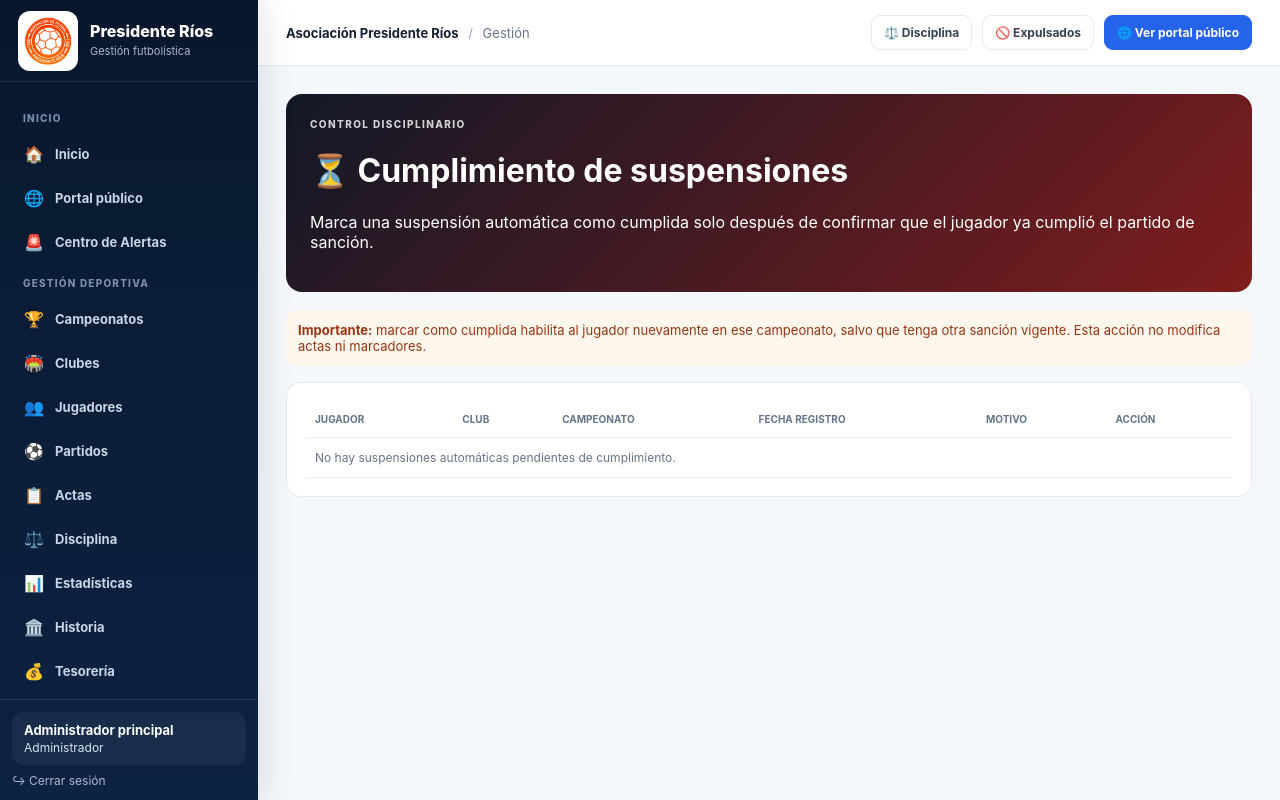
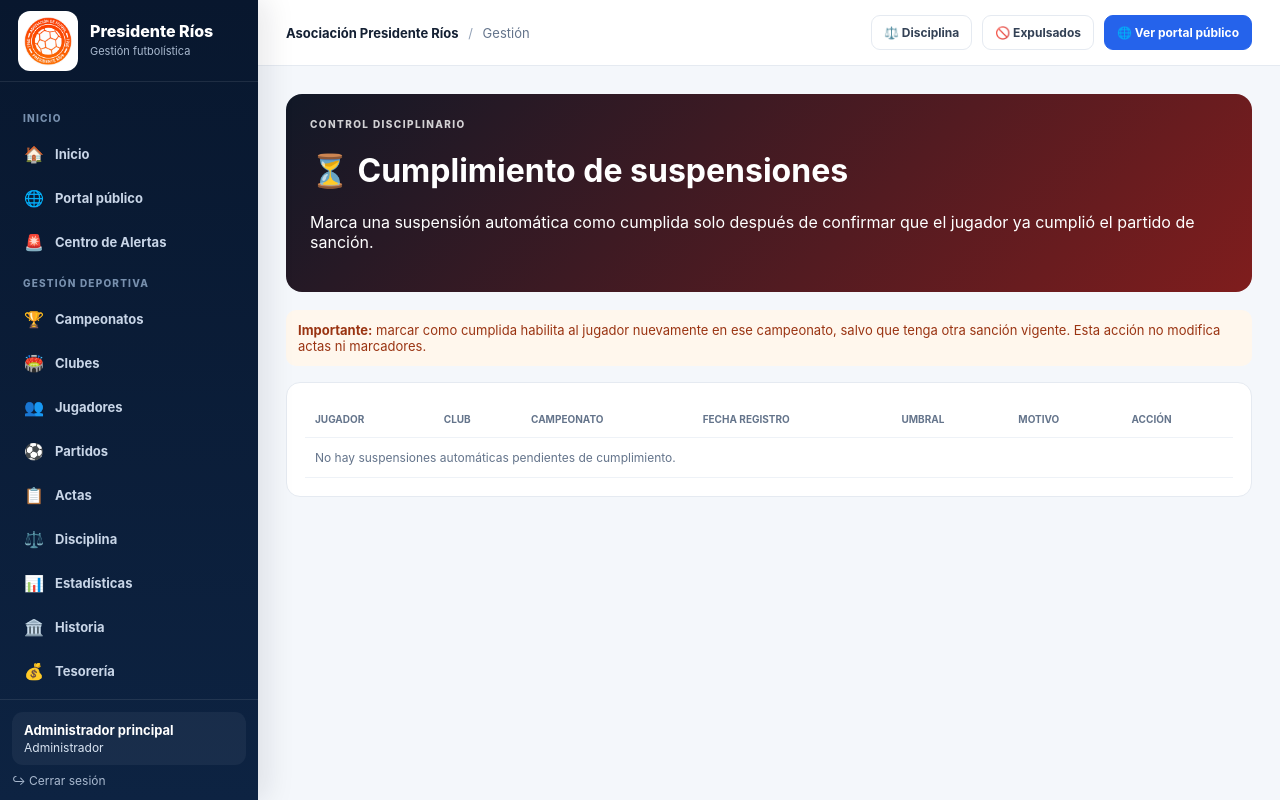
Before and after one commit to asociacionpresidenterios/sistema-presidente-rios, a Flask app: page /admin/disciplina/suspensiones in a window 1280 px wide. Run offline with Flask 3, Linux system fonts and the light colour scheme; the visitor is signed in with stand-in values (Sample User, id 1); data that the repository does not hold is empty; some libraries are stand-ins or nearby versions.

Commit message:
Mostrar umbral de amarillas en tabla de suspensiones

```diff
--- a/templates/admin_suspensiones_automaticas.html
+++ b/templates/admin_suspensiones_automaticas.html
@@ -7,10 +7,10 @@
 <div class="wrap">
  <div class="hero"><div style="font-size:10px;letter-spacing:.14em;font-weight:800;opacity:.8">CONTROL DISCIPLINARIO</div><h1>⏳ Cumplimiento de suspensiones</h1><p>Marca una suspensión automática como cumplida solo después de confirmar que el jugador ya cumplió el partido de sanción.</p></div>
  <div class="warning"><strong>Importante:</strong> marcar como cumplida habilita al jugador nuevamente en ese campeonato, salvo que tenga otra sanción vigente. Esta acción no modifica actas ni marcadores.</div>
- <div class="panel"><table><thead><tr><th>Jugador</th><th>Club</th><th>Campeonato</th><th>Fecha registro</th><th>Motivo</th><th>Acción</th></tr></thead><tbody>
+ <div class="panel"><table><thead><tr><th>Jugador</th><th>Club</th><th>Campeonato</th><th>Fecha registro</th><th>Umbral</th><th>Motivo</th><th>Acción</th></tr></thead><tbody>
  {% for r in suspensiones %}
- <tr><td><strong>{{r.jugador.nombre_completo}}</strong></td><td>{{r.jugador.club or '—'}}</td><td>{{r.campeonato or 'Campeonato #' ~ r.campeonato_id}}</td><td>{{r.fecha.strftime('%d/%m/%Y') if r.fecha else '—'}}</td><td>{{r.motivo}}</td><td><form method="post" action="{{url_for('cumplir_suspension_automatica', registro_id=r.id)}}" onsubmit="return confirm('¿Confirmas que este jugador ya cumplió la suspensión en este campeonato?');"><button class="btn" type="submit">Marcar cumplida</button></form></td></tr>
- {% else %}<tr><td colspan="6" class="muted">No hay suspensiones automáticas pendientes de cumplimiento.</td></tr>{% endfor %}
+ <tr><td><strong>{{r.jugador.nombre_completo}}</strong></td><td>{{r.jugador.club or '—'}}</td><td>{{r.campeonato or 'Campeonato #' ~ r.campeonato_id}}</td><td>{{r.fecha.strftime('%d/%m/%Y') if r.fecha else '—'}}</td><td>{% if umbrales.get(r.id) %}<strong>{{umbrales.get(r.id)}} amarillas</strong>{% else %}<span class="muted">Histórico sin umbral</span>{% endif %}</td><td>{{r.motivo}}</td><td><form method="post" action="{{url_for('cumplir_suspension_automatica', registro_id=r.id)}}" onsubmit="return confirm('¿Confirmas que este jugador ya cumplió la suspensión en este campeonato?');"><button class="btn" type="submit">Marcar cumplida</button></form></td></tr>
+ {% else %}<tr><td colspan="7" class="muted">No hay suspensiones automáticas pendientes de cumplimiento.</td></tr>{% endfor %}
  </tbody></table></div>
 </div>
 {% endblock %}
```
